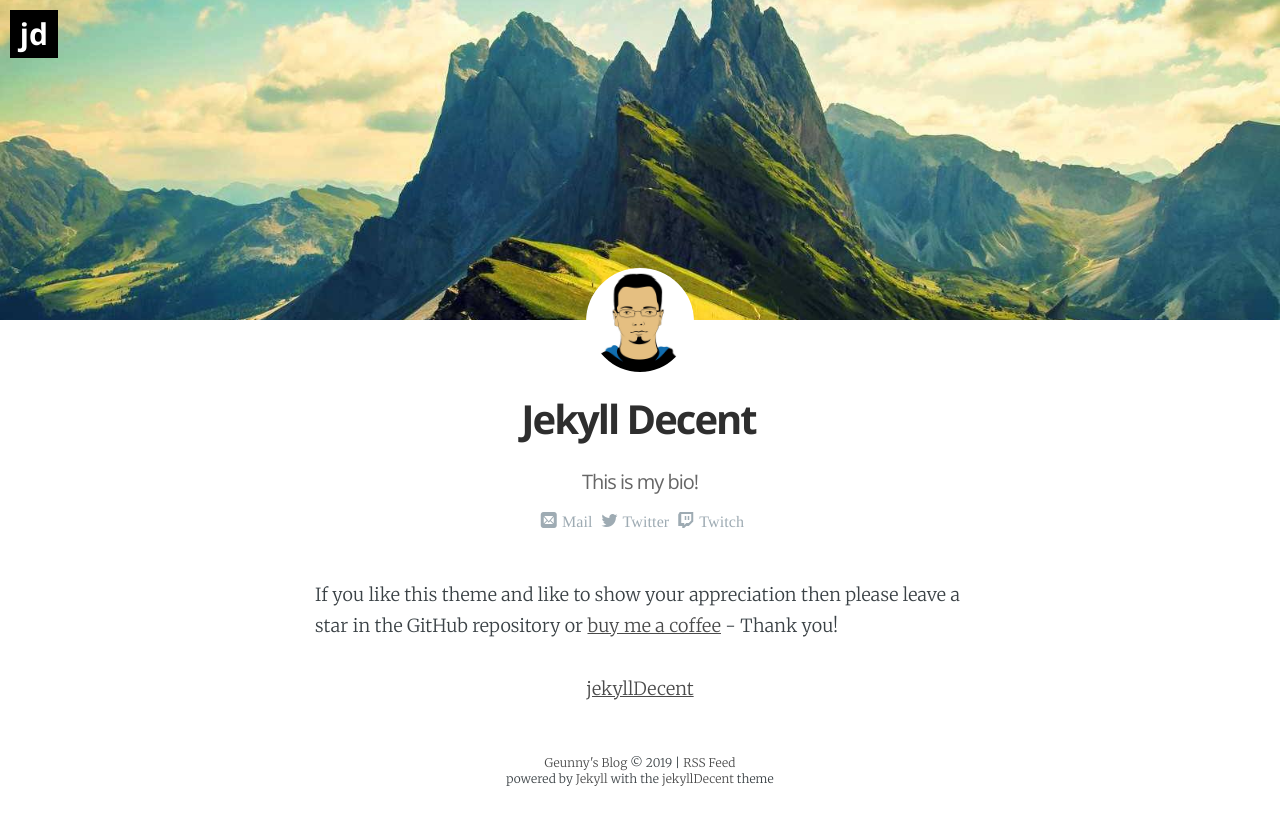
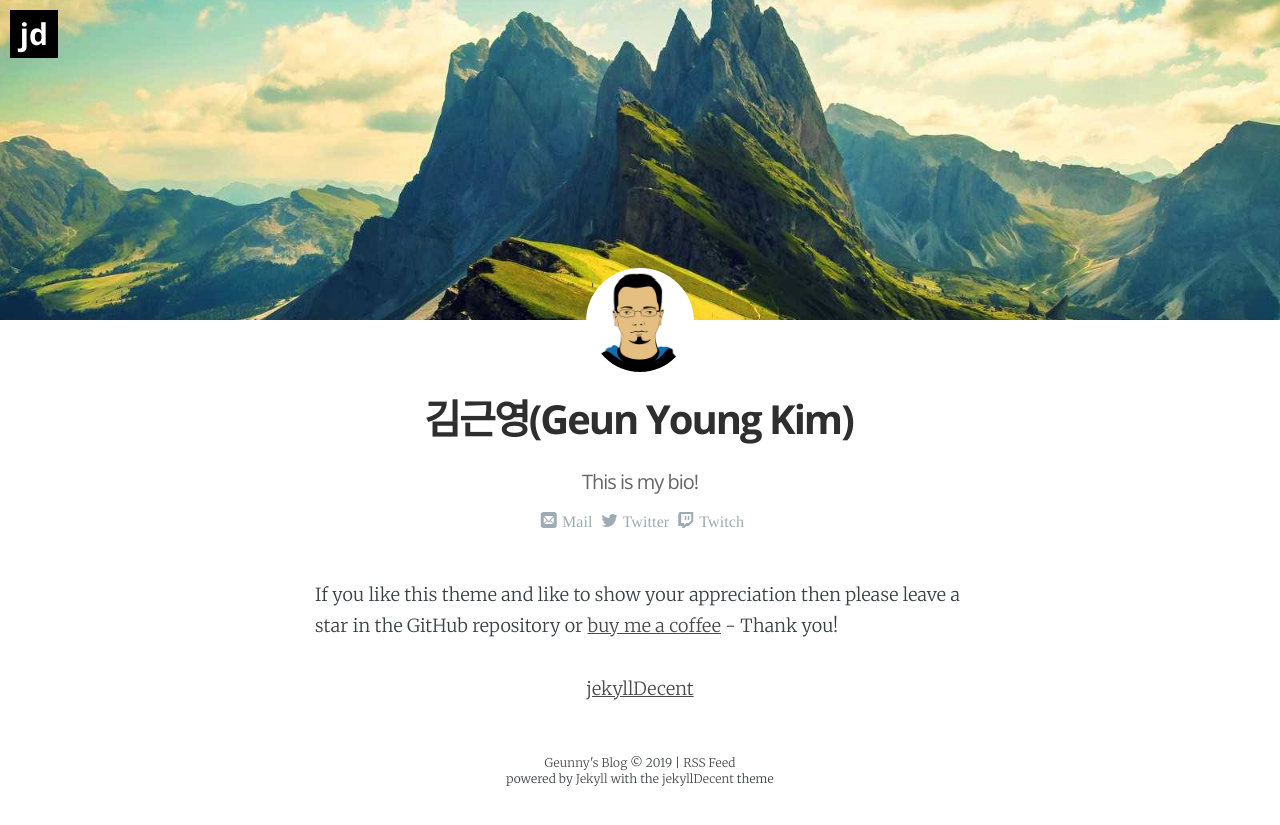
Before and after one commit to jwillmer/jekyllDecent, a Jekyll site: the page built from _pages/about.md, in a window 1280 px wide. Shown: the top 825 px of the page. Built offline with Jekyll 4.4.1, drawn with Linux system fonts in a browser that asks for light colours; some web fonts are replaced.

Commit message:
Update authors.yml

```diff
--- a/_data/authors.yml
+++ b/_data/authors.yml
@@ -25,7 +25,7 @@ default:                                                      # Fallback if noth
   reddit:                                                     # OPTIONAL: used in the about page
 jdecent:
   initial:      jdecent
-  name:         "Jekyll Decent"
+  name:         "김근영(Geun Young Kim)"
   cover:        /assets/mountain-alternative-cover.jpg
   picture:      /assets/johndoe.jpg
   bio:          This is my bio!
```
